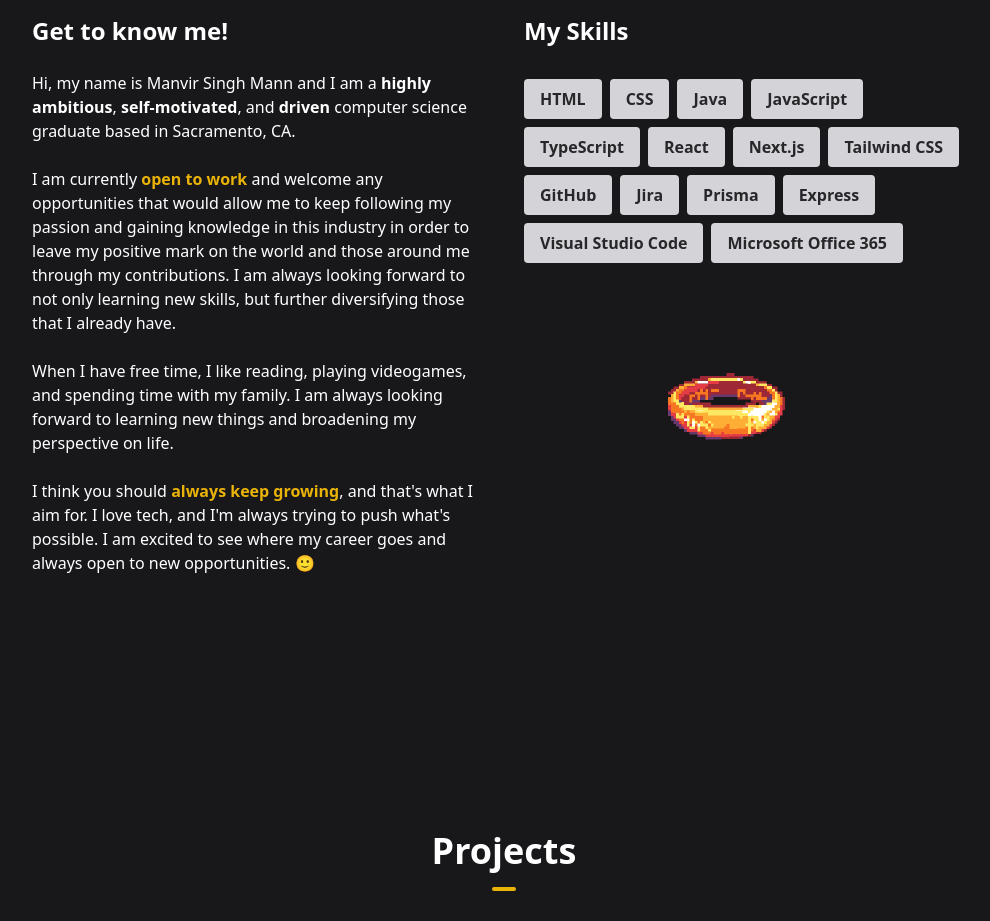
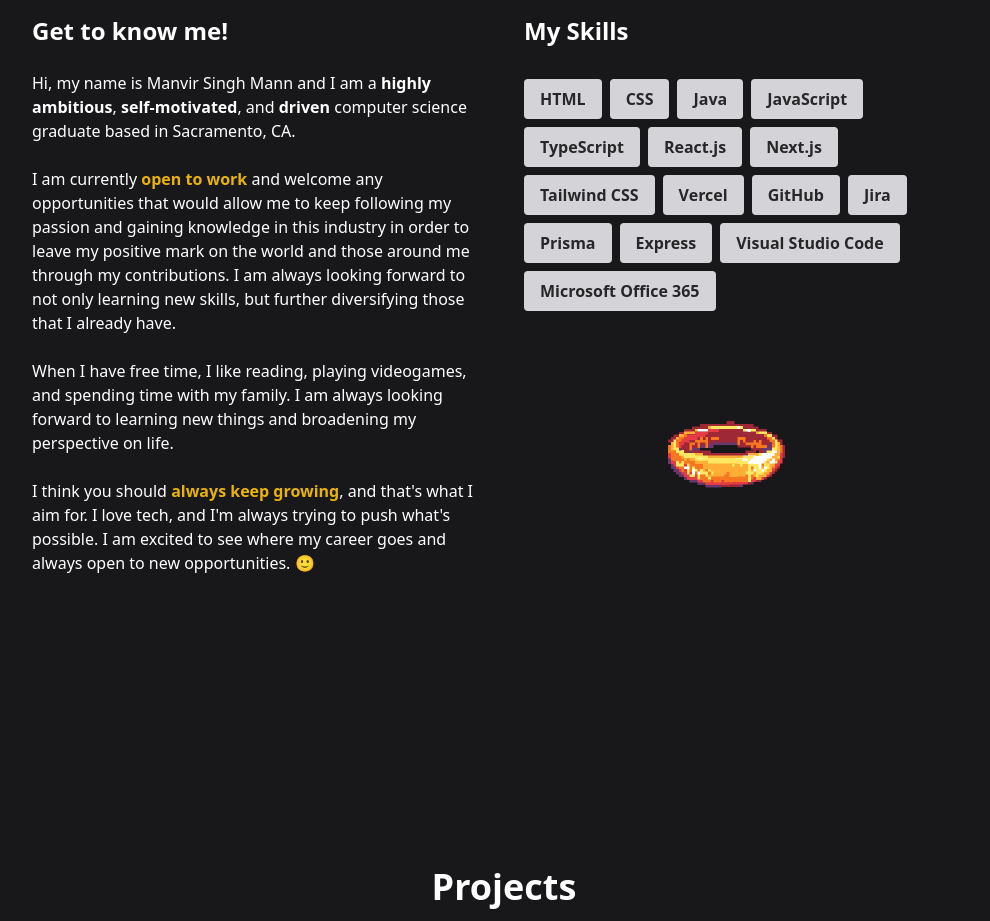
Before and after one commit to mannmanvir/mm-portfolio, a Next.js app: page / in a window 1280 px wide. Shown: the part 1040-1961 px from the top of the page, without its empty margins (136-1126 px from the left). Built offline with nearby package versions, Linux system fonts and the light colour scheme.

Commit message:
* Added a skill * Fixed a skill typo

```diff
--- a/src/components/AboutSection.tsx
+++ b/src/components/AboutSection.tsx
@@ -14,9 +14,10 @@ const skills = [
     docs: "https://developer.mozilla.org/en-US/docs/Web/JavaScript",
   },
   { skill: "TypeScript", docs: "https://www.typescriptlang.org/docs/" },
-  { skill: "React", docs: "https://react.dev/" },
+  { skill: "React.js", docs: "https://react.dev/" },
   { skill: "Next.js", docs: "https://nextjs.org" },
   { skill: "Tailwind CSS", docs: "https://tailwindcss.com/" },
+  { skill: "Vercel", docs: "https://vercel.com/docs" },
   { skill: "GitHub", docs: "https://docs.github.com/en" },
   { skill: "Jira", docs: "https://confluence.atlassian.com/jira" },
   { skill: "Prisma", docs: "https://www.prisma.io/" },
```
